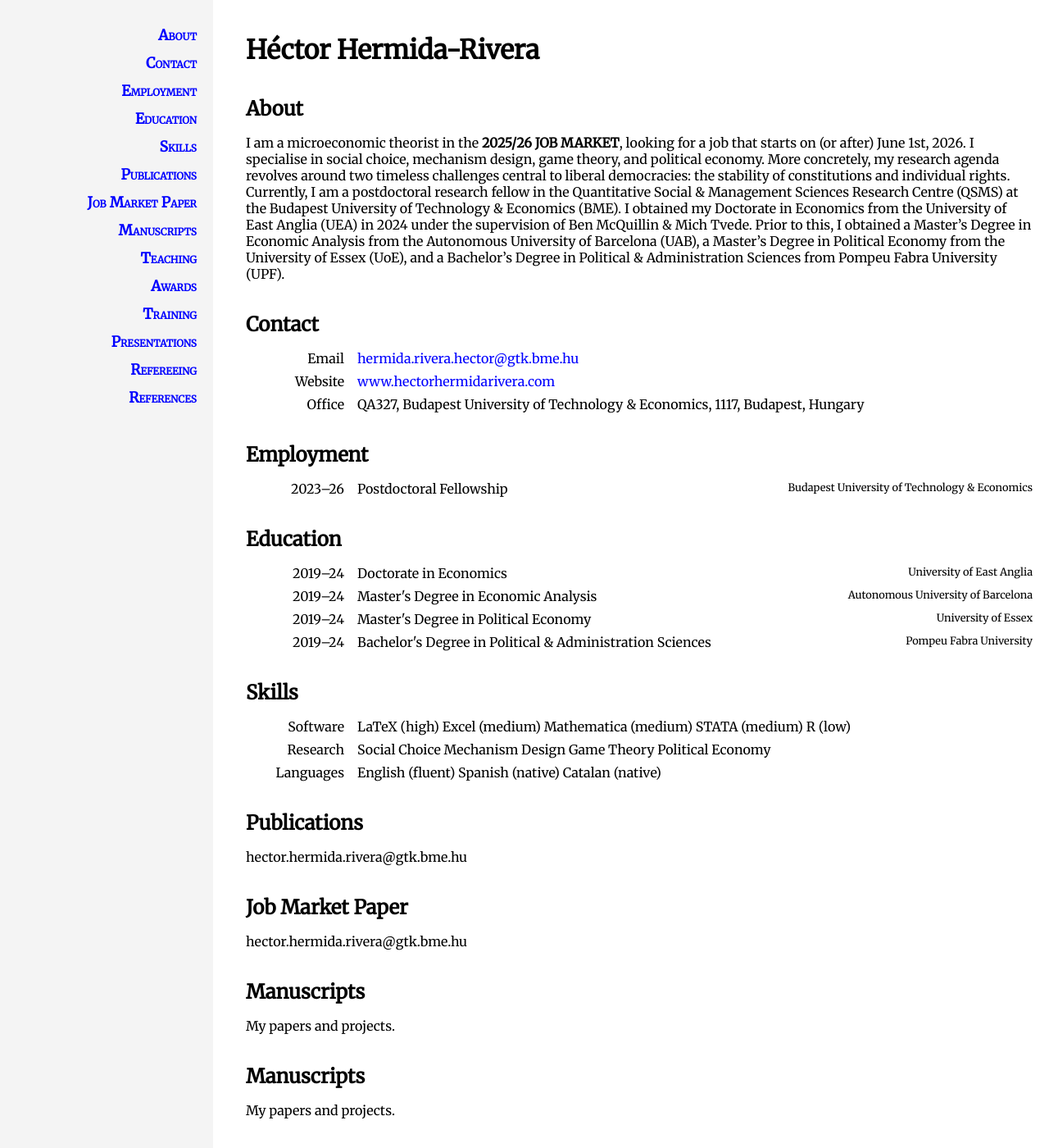
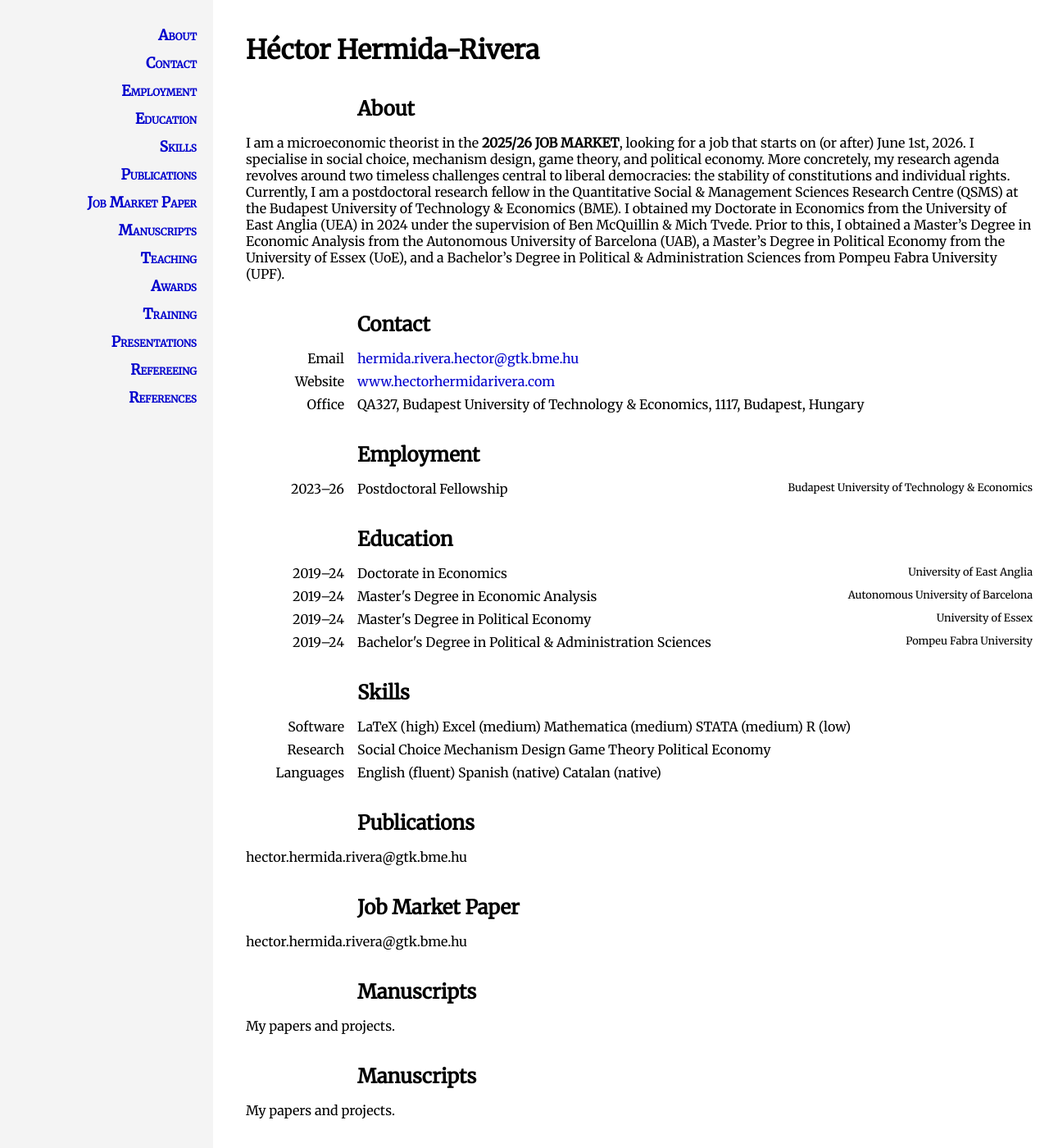
Before and after one commit to HectorHermidaRivera/hectorhermidarivera.github.io, a Jekyll site: the page built from index.md, in a window 1280 px wide and 1400 px high. Shown: the whole window at 82% size. Built offline with Jekyll 4.4.1, drawn with Linux system fonts in a browser that asks for light colours.

Commit message:
Update style.css

```diff
--- a/assets/css/style.css
+++ b/assets/css/style.css
@@ -20,7 +20,7 @@ body {
 .sidebar a {
   display: block;
   margin: 12px 0;
-  color: #0000FF; /* LaTeX Blue */
+  color: #0000CD; /* LaTeX Blue */
   text-decoration: none;
   font-variant: small-caps;
   font-weight: bold;
@@ -28,7 +28,7 @@ body {
 }
 
 .sidebar a:hover {
-  color: #0000CC; /* darker hover */
+  color: #00008B; /* darker hover */
   text-decoration: underline;
 }
 
@@ -38,25 +38,25 @@ body {
   padding: 20px;
 }
 
-/* Headings aligned with content column */
+/* Align headings with second column of the grid */
 .content h2,
 .content h3,
 .content h4,
 .content h5,
 .content h6 {
-  margin-left: 0; /* remove extra left margin */
+  margin-left: 136px; /* left column width + gap */
   margin-top: 1.5em;
   margin-bottom: 0.5em;
 }
 
-/* Links in main content, ensure correct color */
+/* Links in main content, force LaTeX Blue */
 .content a {
-  color: #0000FF !important; /* force LaTeX Blue */
+  color: #0000CD !important;
   text-decoration: none;
 }
 
 .content a:hover {
-  color: #0000CC !important;
+  color: #00008B !important;
   text-decoration: underline;
 }
 
@@ -83,12 +83,12 @@ body {
 
 /* Second column: normal flow, left aligned */
 .two-column .value a {
-  color: #0000FF !important; /* force LaTeX Blue */
+  color: #0000CD !important;
   text-decoration: none;
 }
 
 .two-column .value a:hover {
-  color: #0000CC !important;
+  color: #00008B !important;
   text-decoration: underline;
 }
 
@@ -102,7 +102,7 @@ body {
   white-space: nowrap;
 }
 
-/* Right-aligned institution name smaller (footnotesize) */
+/* Right-aligned element smaller (footnotesize) */
 .fill-line span:last-child {
   font-size: 0.8em;
   font-weight: normal;
@@ -110,11 +110,11 @@ body {
 
 /* General link override for safety */
 a {
-  color: #0000FF !important;
+  color: #0000CD !important;
   text-decoration: none;
 }
 
 a:hover {
-  color: #0000CC !important;
+  color: #00008B !important;
   text-decoration: underline;
 }
```
